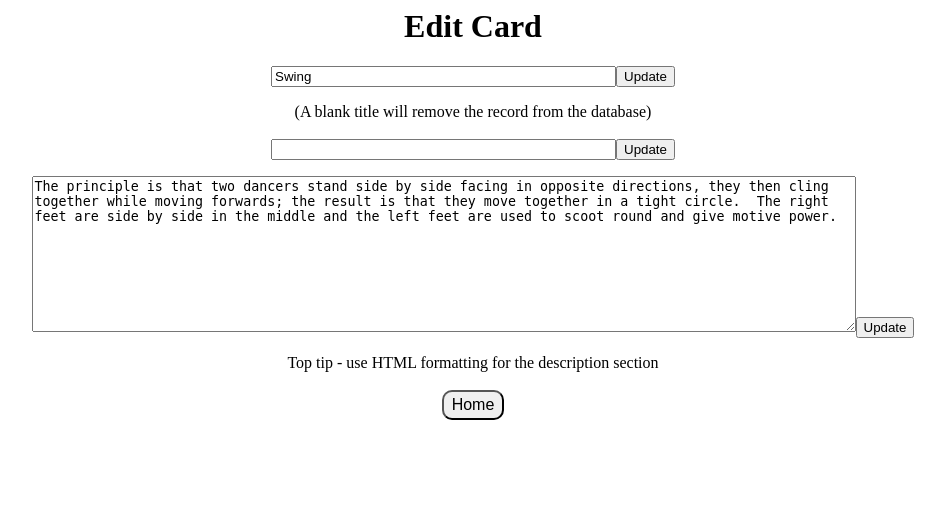
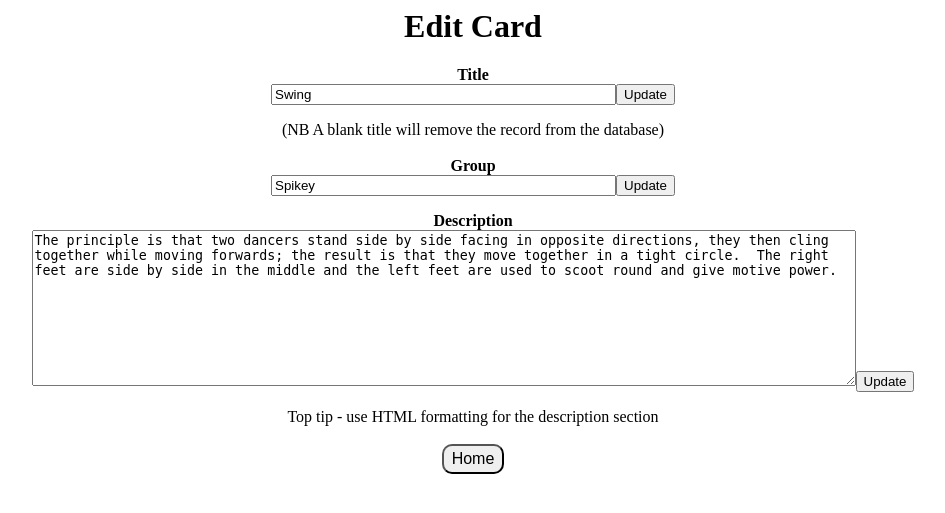
Before and after one commit to spikeygriffiths/FlashCards, a PHP site: page /edit_card.php?cardId=1 in a window 1280 px wide. Shown: the top 513 px of the page, without its empty margins (167-1112 px from the left). Run offline with PHP 8.4, Linux system fonts and the light colour scheme; data comes from the database, SQL or seed files in the repository; both versions use the stored data as it was after the commit; data that the repository does not hold is empty.

```diff
--- a/edit_card.php
+++ b/edit_card.php
@@ -13,25 +13,22 @@ echo "</body></html>";
 function EditCard($db, $cardId)
 {
     if ($cardId != -1) {
-        $sth = $db->prepare("SELECT title, description FROM cards WHERE card_id='".$cardId."'");
-        $sth->execute();
-        $row =  $sth->fetch();
-        $title = $row['title'];
-        $desc = $row['description'];
-        $group = $row['grouping'];
+        $title = GetTitle($cardId, $db);
+        $desc = GetDesc($cardId, $db);
+        $group = GetGroup($cardId, $db);
     } else {
         $title = "New card title...";
         $desc = "Description...";
         $group = "Group name....";
     }
-    echo "<form action=\"/flashcards/save_title.php/?cardId=", $cardId, "\" method=\"post\">";
+    echo "<b>Title</b><form action=\"/flashcards/save_title.php/?cardId=", $cardId, "\" method=\"post\">";
     echo "<input type=\"text\" size=\"40\" name=\"title\" value=\"", $title, "\">";
     echo "<input type=\"submit\" value=\"Update\"></form>";
-    echo "(A blank title will remove the record from the database)<br><br>";
-    echo "<form action=\"/flashcards/save_group.php/?cardId=", $cardId, "\" method=\"post\">";
+    echo "(NB A blank title will remove the record from the database)<br><br>";
+    echo "<b>Group</b><form action=\"/flashcards/save_group.php/?cardId=", $cardId, "\" method=\"post\">";
     echo "<input type=\"text\" size=\"40\" name=\"group\" value=\"", $group, "\">";
     echo "<input type=\"submit\" value=\"Update\"></form>";
-    echo "<form action=\"/flashcards/save_desc.php/?cardId=", $cardId, "\" method=\"post\">";
+    echo "<b>Description</b><form action=\"/flashcards/save_desc.php/?cardId=", $cardId, "\" method=\"post\">";
     echo "<textarea id=\"desc\" rows=\"10\" cols=\"100\" wrap=\"hard\" name=\"desc\">", $desc, "</textarea>";
     echo "<input type=\"submit\" value=\"Update\">";
     echo "</form>";
```
Also changed, not shown: save_title.php (+6 -6 lines), flashcards.db.
